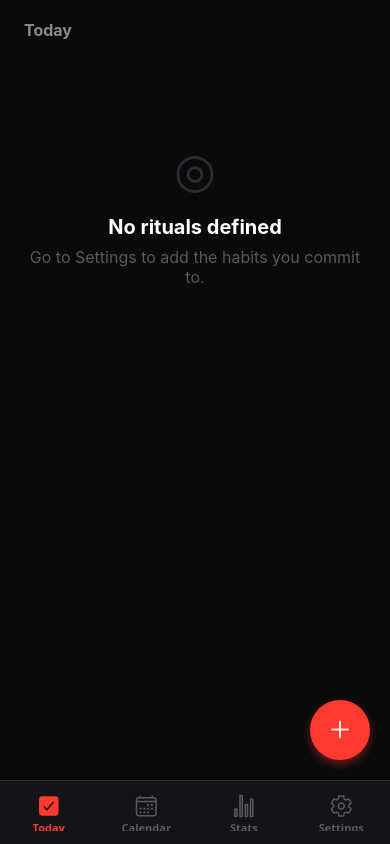
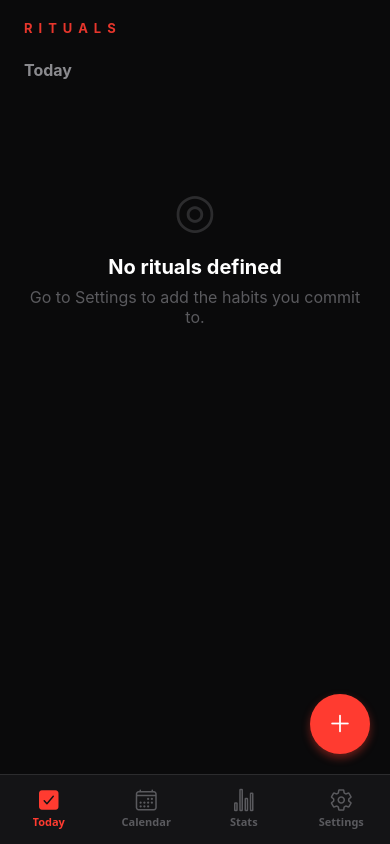
Before and after one commit to Wonderful-Goose/rituals, a React Native app: screen /Today in a window 390 px wide. Built offline with nearby package versions, Linux system fonts and the light colour scheme; what expo-notifications would draw is missing.

Commit message:
Rebrand to 'Rituals' + fix tab bar padding
- Add RITUALS brand header on TodayScreen (red, letterspaced)
- Rename app from 'Daily Ritual' to 'Rituals'
- Increase bottom tab bar padding to prevent cutoff

```diff
--- a/App.tsx
+++ b/App.tsx
@@ -101,8 +101,9 @@ function AppNavigator() {
           tabBarStyle: {
             ...styles.tabBar,
             // Add padding for devices with gesture navigation / home indicator
-            paddingBottom: insets.bottom > 0 ? insets.bottom : 8,
-            height: 56 + (insets.bottom > 0 ? insets.bottom : 8),
+            // Extra 4px ensures tab labels aren't cut off
+            paddingBottom: insets.bottom > 0 ? insets.bottom + 4 : 10,
+            height: 60 + (insets.bottom > 0 ? insets.bottom : 10),
           },
           tabBarActiveTintColor: '#FF3B30',
           tabBarInactiveTintColor: '#5A5A5E',
--- a/app.json
+++ b/app.json
@@ -1,6 +1,6 @@
 {
   "expo": {
-    "name": "Daily Ritual",
+    "name": "Rituals",
     "slug": "daily-ritual",
     "version": "1.0.0",
     "orientation": "portrait",
--- a/src/screens/TodayScreen.tsx
+++ b/src/screens/TodayScreen.tsx
@@ -206,6 +206,9 @@ export function TodayScreen() {
         contentContainerStyle={styles.content}
         showsVerticalScrollIndicator={false}
       >
+        {/* Brand Header */}
+        <Text style={styles.brandTitle}>RITUALS</Text>
+
         {/* Hero Section */}
         <View style={styles.hero}>
           <Text style={styles.date}>{formatDisplayDate(today)}</Text>
@@ -687,6 +690,15 @@ const styles = StyleSheet.create({
   loadingText: {
     color: '#5A5A5E',
     fontSize: 16,
+  },
+  // Brand
+  brandTitle: {
+    color: '#FF3B30',
+    fontSize: 13,
+    fontWeight: 'bold',
+    letterSpacing: 6,
+    marginBottom: 24,
+    opacity: 0.9,
   },
   // Hero
   hero: {
```
Also changed, not shown: 1 other file (tests, documents, lock files or other folders).
